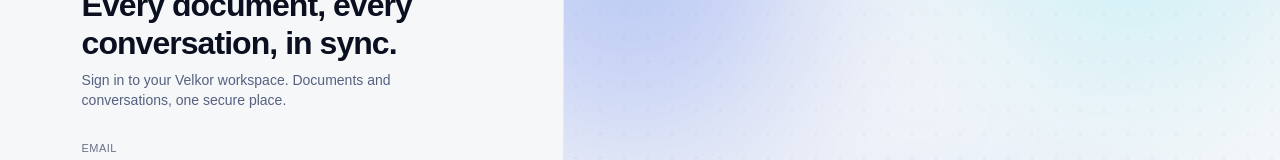
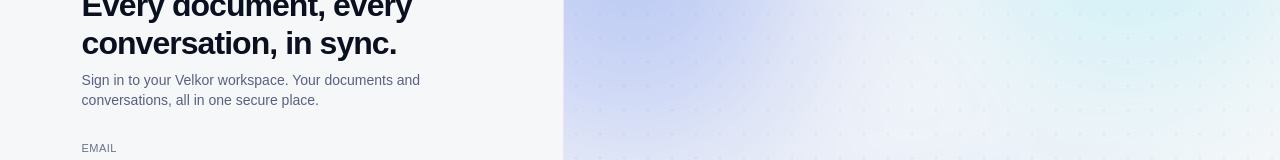
Before and after one commit to rayenrsalhi9/velkor, a React (Vite) app in the folder client/: page /login in a window 1280 px wide. Shown: the part 214-374 px from the top of the page. Built offline with nearby package versions, Linux system fonts and the light colour scheme; no server answers.

Commit message:
fix(ui): announce loading state to screen readers and complete sign-in copy

```diff
--- a/client/src/components/ProtectedRoute.tsx
+++ b/client/src/components/ProtectedRoute.tsx
@@ -7,12 +7,16 @@
 
   if (loading) {
     return (
-      <div className="flex min-h-[100dvh] items-center justify-center bg-canvas">
+      <div
+        role="status"
+        className="flex min-h-[100dvh] items-center justify-center bg-canvas"
+      >
         <div className="flex w-72 flex-col gap-3">
           <div className="v-skeleton h-6 w-48" />
           <div className="v-skeleton h-3 w-64" />
           <div className="v-skeleton mt-2 h-24 w-full" />
         </div>
+        <span className="sr-only">Loading...</span>
       </div>
     );
   }
--- a/client/src/components/login/LoginForm.tsx
+++ b/client/src/components/login/LoginForm.tsx
@@ -88,8 +88,8 @@
         className="v-rise mt-2 text-[14px] text-ink-2"
         style={{ animationDelay: "400ms" }}
       >
-        Sign in to your Velkor workspace. Documents and conversations, one
-        secure place.
+        Sign in to your Velkor workspace. Your documents and conversations,
+        all in one secure place.
       </p>
 
       <form onSubmit={onSubmit} noValidate className="mt-7">
```
